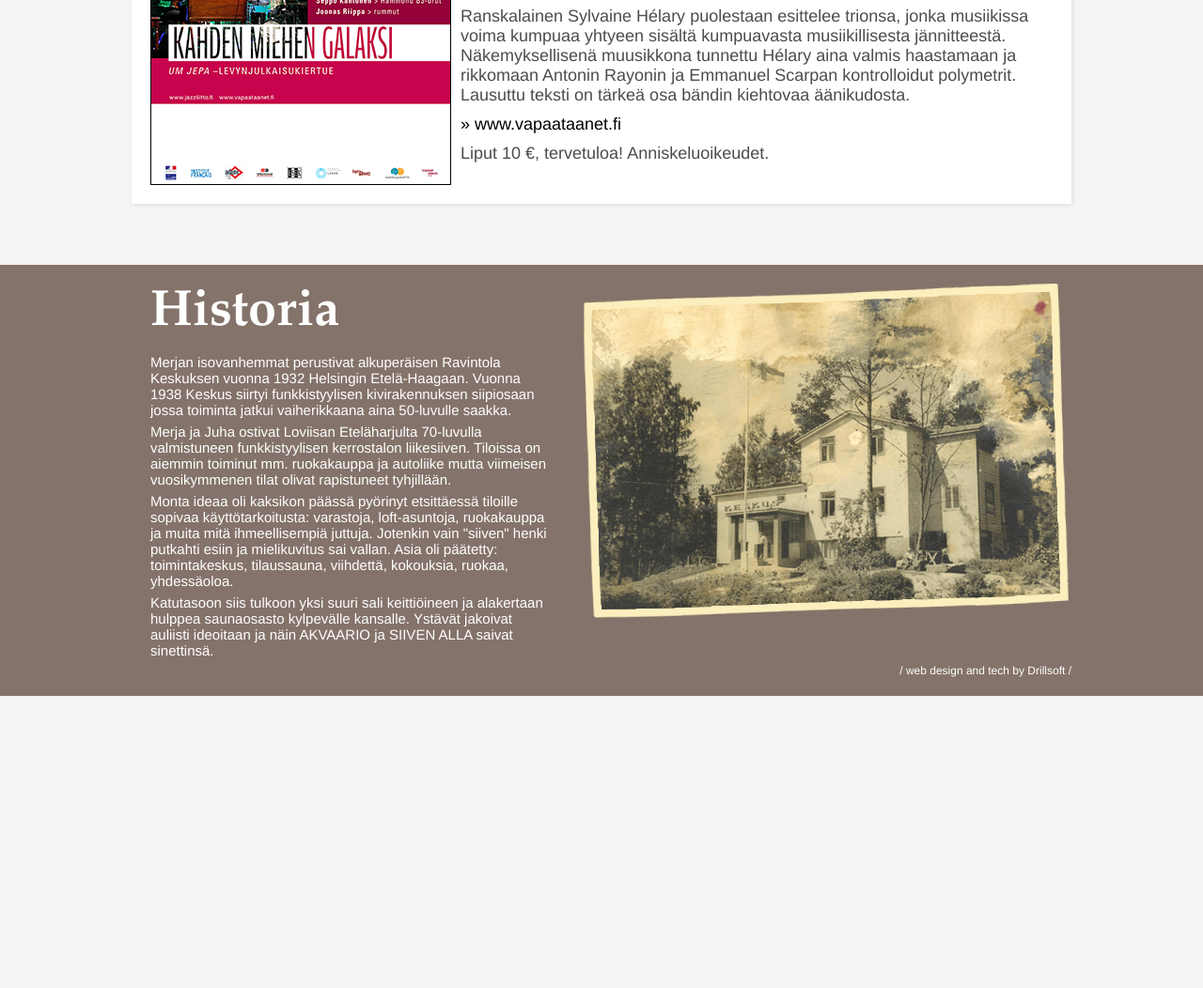
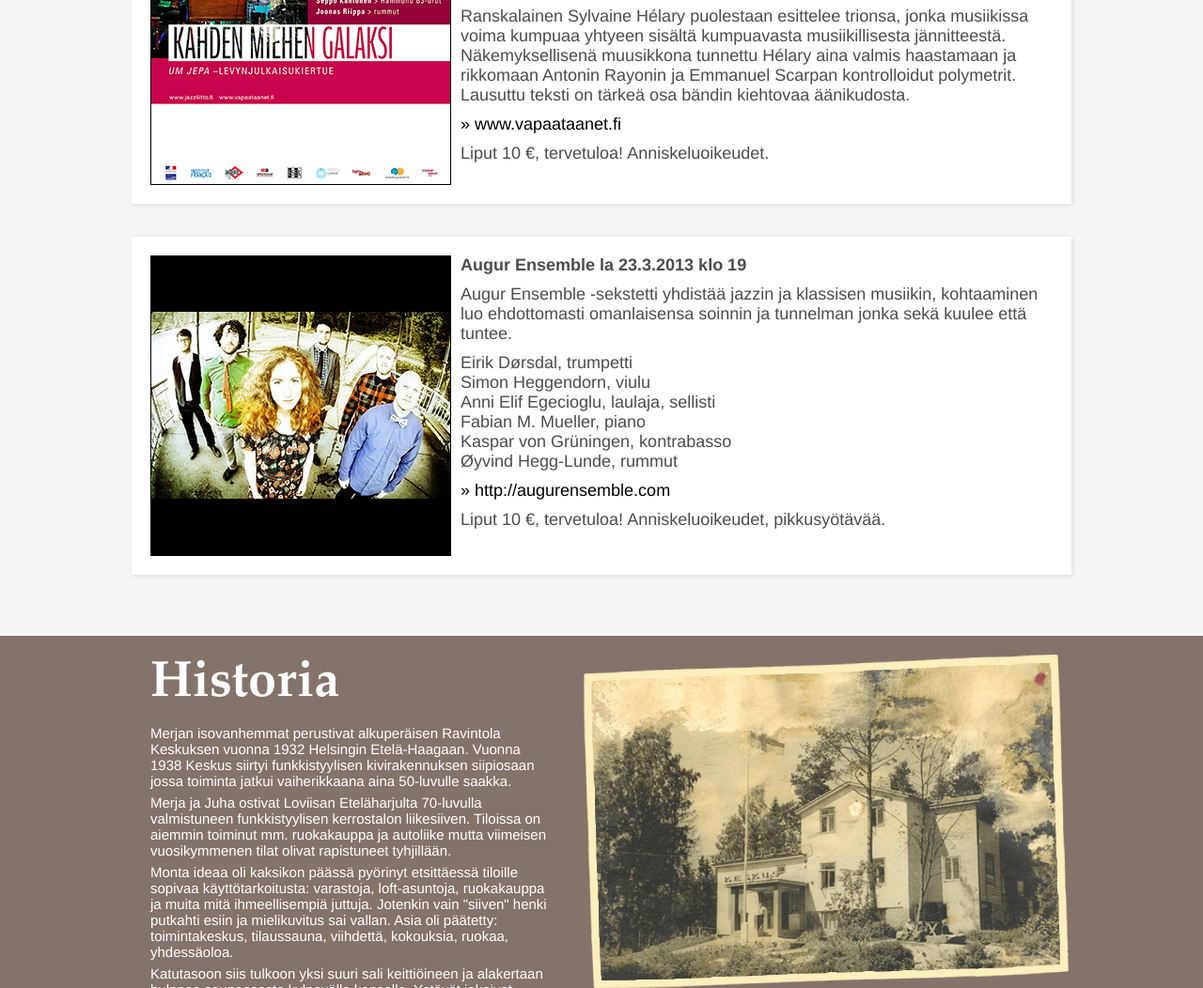
Before and after one commit to heikkipora/keskus, a plain HTML site: page www/index.html in a window 1280 px wide. Shown: the part 1531-2583 px from the top of the page at 94% size. Before the commit the page ends 2272 px from the top, so only its background shows below. Drawn offline with Linux system fonts and the light colour scheme.

Commit message:
Augur Ensemble

```diff
--- a/www/index.html
+++ b/www/index.html
@@ -101,17 +101,34 @@
         <img src="images/vapaat_aanet.png"/>
         <p><strong>Kahden Miehen Galaksi & Sylvaine Hélary trio su 17.3.2013 klo 18</strong></p>
         <p>Vuoden 2013 ensimmäinen Vapaat Äänet -kiertue tuo lavoille kaksi omalaatuista urkujazz-yhtyettä, kotimaisen jazzin voimaduo Seppo Kantosen ja Joonas Riipan
-          pitelemättömästi eteenpäin nytkähtelevän <i>Kahden Miehen Galaksin</i> sekä Ranskasta saapuva kokeilevaa runollista jazzia soittavan <i>Sylvaine Hélaryn trion</i>.</p>
+            pitelemättömästi eteenpäin nytkähtelevän <i>Kahden Miehen Galaksin</i> sekä Ranskasta saapuva kokeilevaa runollista jazzia soittavan <i>Sylvaine Hélaryn
+                trion</i>.</p>
         <p>Kahden Miehen Galaksin kokoonpanotiedoista löytyvät Kanttori Kantonen ja hänen apulaisensa Rumpua Lyövä Marakatti, joiden taiteilijanimet kertovat paljon duon
             musiikista. Miehet poraavat, sahaavat, naulaavat, tinaavat ja kolvaavat musiikkinsa mukaansatempaavaksi jazz-installaatioksi. Tällä kiertueella duo julkaisee
             odotetun Um Jepa -levynsä.</p>
         <p>Ranskalainen Sylvaine Hélary puolestaan esittelee trionsa, jonka musiikissa voima kumpuaa yhtyeen sisältä kumpuavasta musiikillisesta jännitteestä.
-          Näkemyksellisenä muusikkona tunnettu Hélary aina valmis haastamaan ja rikkomaan Antonin Rayonin ja Emmanuel Scarpan kontrolloidut polymetrit. Lausuttu teksti on
+            Näkemyksellisenä muusikkona tunnettu Hélary aina valmis haastamaan ja rikkomaan Antonin Rayonin ja Emmanuel Scarpan kontrolloidut polymetrit. Lausuttu teksti
+            on
             tärkeä osa bändin kiehtovaa äänikudosta.</p>
         <p><a href="http://www.vapaataanet.fi/2013/01/vapaat-aanet-kiertue-2013-kahden-miehen-galaksi-sylvaine-helary-trio/">» www.vapaataanet.fi</a></p>
         <p>Liput 10 €, tervetuloa! Anniskeluoikeudet.</p>
     </div>
-
+    <div class="box c">
+        <img src="images/augur_ensemble.png"/>
+        <p><strong>Augur Ensemble la 23.3.2013 klo 19</strong></p>
+        <p>Augur Ensemble -sekstetti yhdistää jazzin ja klassisen musiikin, kohtaaminen luo ehdottomasti omanlaisensa soinnin ja tunnelman jonka sekä kuulee että
+            tuntee.</p>
+        <p>
+            Eirik Dørsdal, trumpetti<br/>
+            Simon Heggendorn, viulu<br/>
+            Anni Elif Egecioglu, laulaja, sellisti<br/>
+            Fabian M. Mueller, piano<br/>
+            Kaspar von Grüningen, kontrabasso<br/>
+            Øyvind Hegg-Lunde, rummut<br/>
+        </p>
+        <p><a href="http://augurensemble.com">» http://augurensemble.com</a></p>
+        <p>Liput 10 €, tervetuloa! Anniskeluoikeudet, pikkusyötävää.</p>
+    </div>
 </div>
 <div class="inverted">
   <div id="historia" class="content-slice">
```
Also changed, not shown: www/images/augur_ensemble.png (added). Lines whose indentation alone changed are shown as unchanged.
